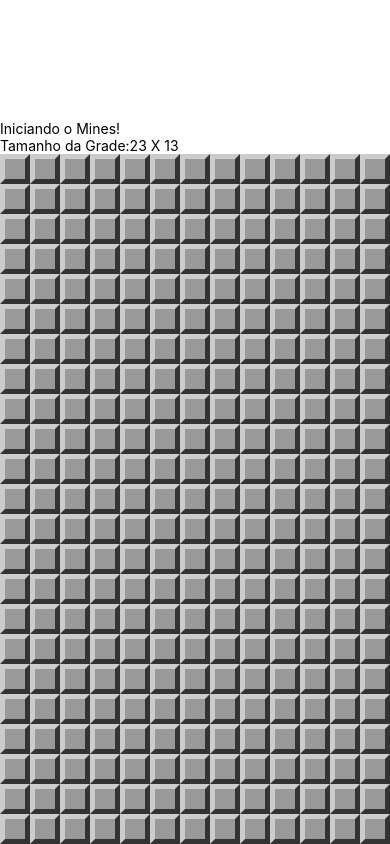
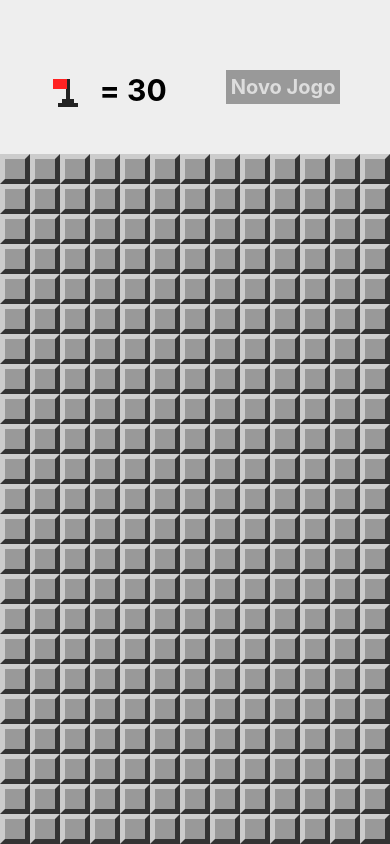
Before and after one commit to adilson-utiama/react-native-fundamentos, a React Native app in the folder mines/: screen / in a window 390 px wide. Built offline with nearby package versions, Linux system fonts and the light colour scheme.

Commit message:
Componente Header e button Novo Jogo

```diff
--- a/mines/App.js
+++ b/mines/App.js
@@ -3,6 +3,7 @@
 
 import params from './src/params'
 import MineField from './src/components/MineField'
+import Header from './src/components/Header'
 import {
   createMinedBoard,
   cloneboard,
@@ -10,7 +11,8 @@
   hasExplosion,
   wonGame,
   showMines,
-  invertFlags
+  invertFlags,
+  flagsUsed
 } from './src/functions'
 
 export default class App extends Component {
@@ -67,10 +69,8 @@
   render() {
     return (
       <View style={styles.container}>
-        <Text style={styles.welcome}>Iniciando o Mines!</Text>
-        <Text style={styles.instructions}>Tamanho da Grade:
-            { params.getRowsAmount() } X { params.getColumnsAmount() }
-        </Text>
+        <Header flagsLeft={ this.minesAmount() - flagsUsed(this.state.board) }
+            onNewGame={ () => this.setState(this.createState) } />
         <View style={styles.board}>
           <MineField board={ this.state.board }
                 onOpenField={ this.onOpenField }
--- /dev/null
+++ b/mines/src/components/Header.js
@@ -0,0 +1,55 @@
+import React from 'react'
+import { View, StyleSheet, Text, TouchableOpacity } from 'react-native'
+import Flag from './Flag'
+
+export default props => {
+    return (
+        <View style={ styles.container }>
+            <View style={ styles.flagContainer }>
+                <TouchableOpacity onPress={ props.onFlagPress }
+                    style={ styles.flagButton }>
+                        <Flag bigger />
+                </TouchableOpacity>
+                <Text style={ styles.flagsLeft }>= { props.flagsLeft }</Text>
+            </View>
+            <TouchableOpacity style={ styles.button }
+                onPress={ props.onNewGame }>
+                    <Text style={ styles.buttonLabel }>Novo Jogo</Text>
+            </TouchableOpacity>
+        </View>
+    )
+}
+
+const styles = StyleSheet.create({
+    container: {
+        flex: 1,
+        flexDirection: 'row',
+        backgroundColor: '#EEE',
+        alignItems: 'center',
+        justifyContent: 'space-around',
+        paddingTop: 20,
+        paddingHorizontal: 20,
+    },
+    flagContainer: {
+        flexDirection: 'row'
+    },
+    flagButton: {
+        marginTop: 10,
+        minWidth: 30
+    },
+    flagsLeft: {
+        fontSize: 30,
+        fontWeight: 'bold',
+        paddingTop: 5,
+        marginLeft: 20,
+    },
+    button: {
+        backgroundColor: '#999',
+        padding: 5,
+    },
+    buttonLabel: {
+        fontSize: 20,
+        color: '#DDD',
+        fontWeight: 'bold'
+    }
+})
--- a/mines/src/functions.js
+++ b/mines/src/functions.js
@@ -111,6 +111,10 @@
     field.flagged = !field.flagged
 }
 
+//Flags usadas
+const flagsUsed = board => fields(board)
+    .filter(field => field.flagged).length
+
 export {
     createMinedBoard,
     cloneboard,
@@ -118,5 +122,6 @@
     hasExplosion,
     wonGame,
     showMines,
-    invertFlags
+    invertFlags,
+    flagsUsed
 }
```
